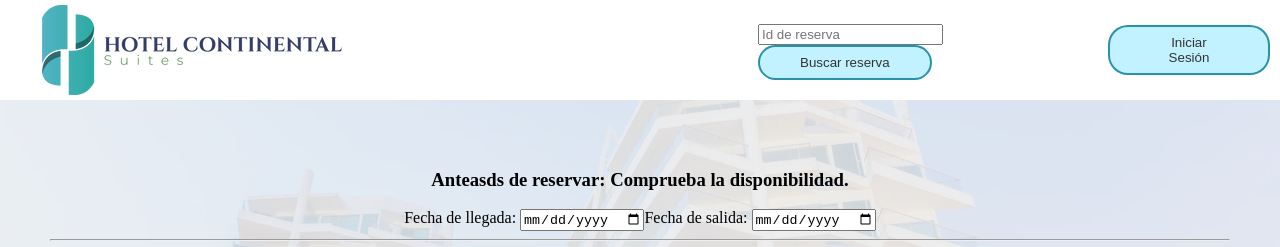
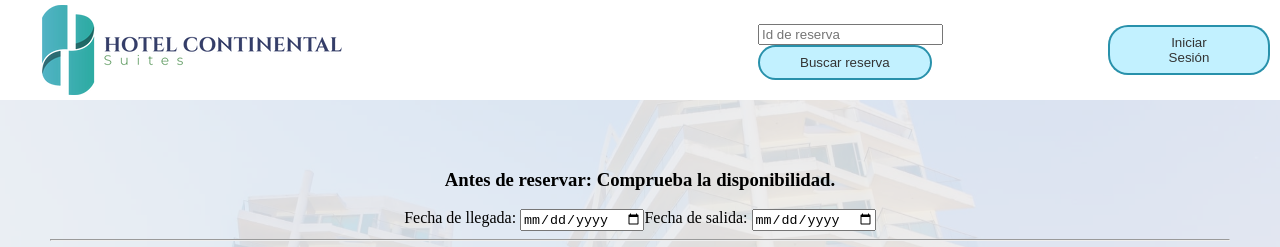
Before and after one commit to Rafaelbg107/hotel-app-13, a Vue app: page / in a window 1280 px wide. Shown: the top 247 px of the page. Built offline with nearby package versions, Linux system fonts and the light colour scheme.

Commit message:
Titulo reservas

```diff
--- a/src/components/Inicio.vue
+++ b/src/components/Inicio.vue
@@ -1,7 +1,7 @@
 <template>
     <div  id="myForm">
         <form @submit="postData" method="POST">
-          <h3>Anteasds de reservar: Comprueba la disponibilidad. </h3>
+          <h3>Antes de reservar: Comprueba la disponibilidad. </h3>
 
           <label for="fechaLlegada">Fecha de llegada: </label>
             <input type="date" name="fechaLlegada" id="fechaLlegada" value='2021-01-01'
```
